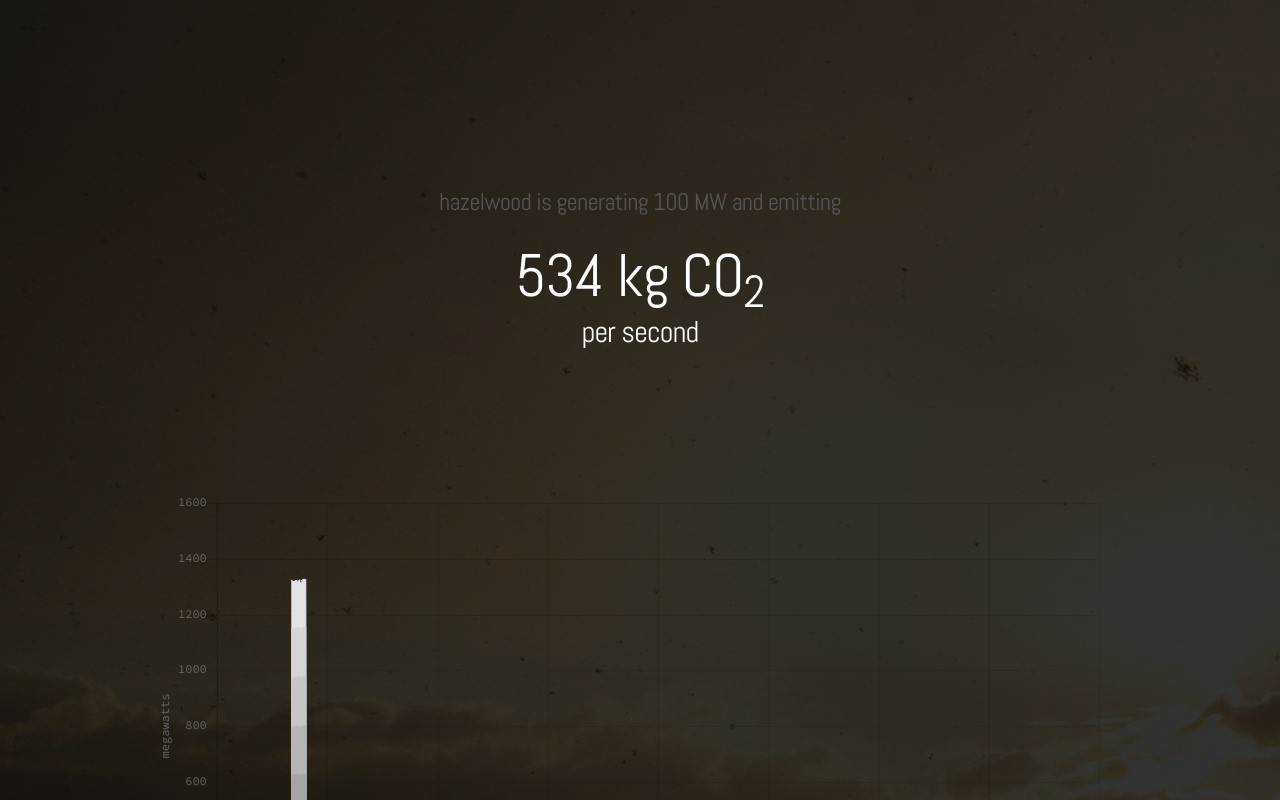
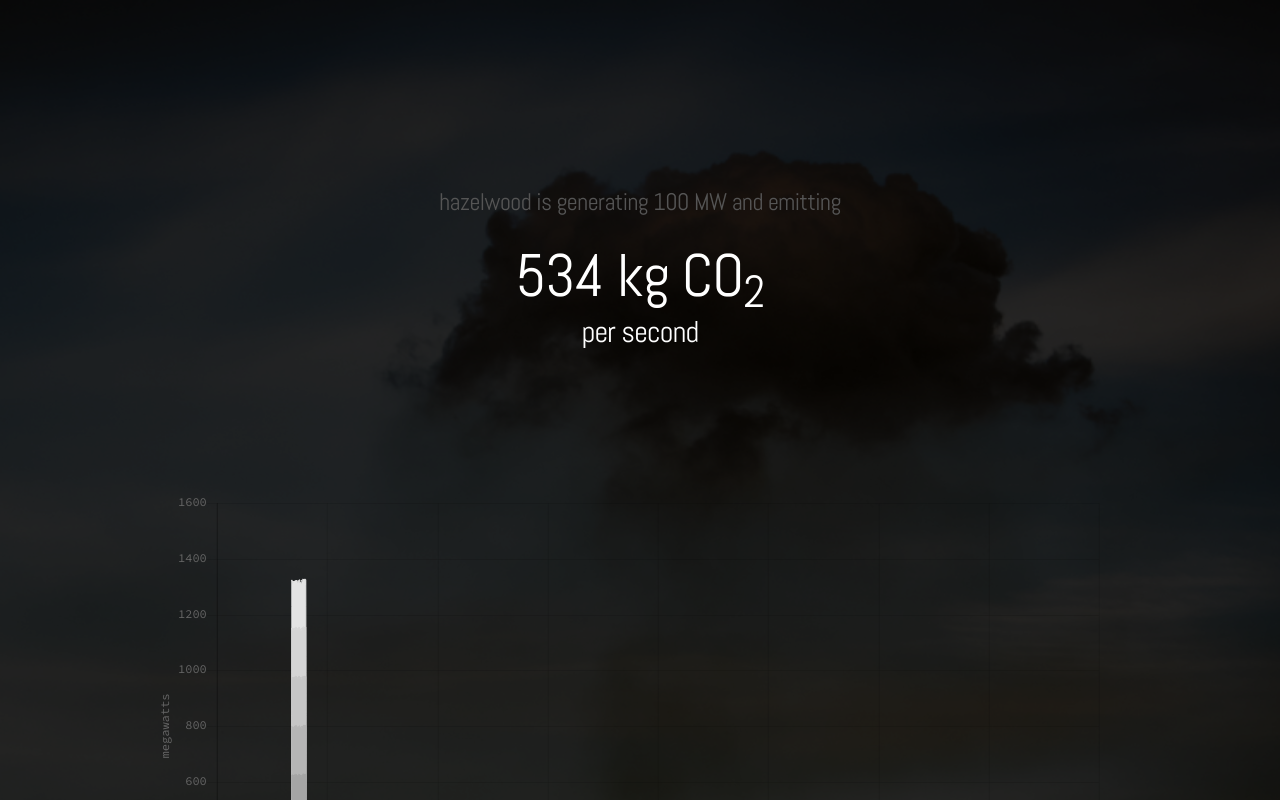
Before and after one commit to simonhac/hazelwood, a website: page index.html in a window 1280 px wide. Shown: the top 800 px of the page. Drawn offline with Linux system fonts and the light colour scheme.

Commit message:
added hazelwood background image

```diff
--- a/css/index.css
+++ b/css/index.css
@@ -49,6 +49,14 @@
   bottom: 0;
   opacity: 0.2;
 }
+.station2 {
+  position: fixed;
+  top: 0;
+  left: 0;
+  right: 0;
+  opacity: 0.15;
+  width: 100%;
+}
 hr {
   margin-top: 80px;
   opacity: 0.1;
--- a/index.html
+++ b/index.html
@@ -14,7 +14,8 @@
   <link rel="icon" type="image/png" href="images/favicon-32x32.png">
 </head>
 <body>
-  <img src="images/power-station.jpg" alt="" class="station">
+  <!-- <img src="images/power-station.jpg" class="station"> -->
+  <img src="images/hazelwood.jpg" class="station2">
   <div class="container">
     <div class="row">
       <div class="twelve column">
```
Also changed, not shown: images/hazelwood.jpg (added).
